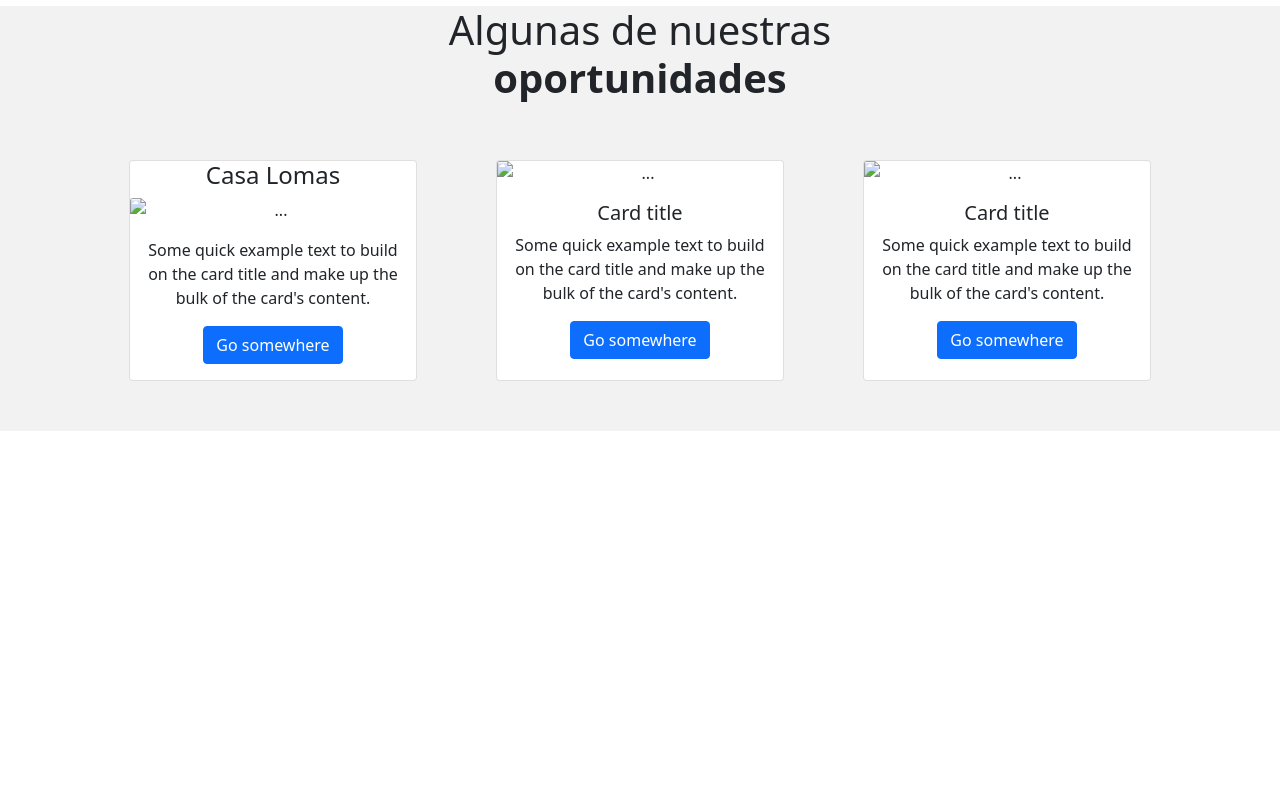
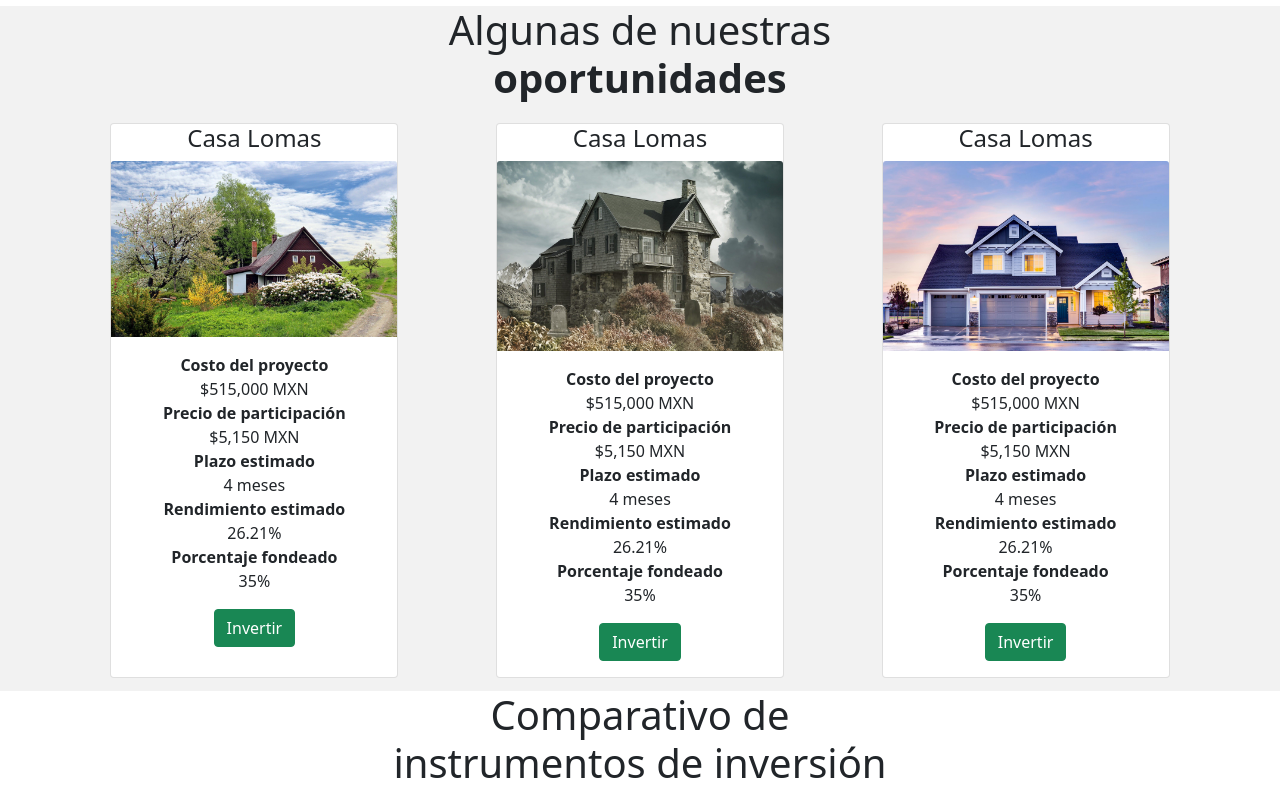
Before and after one commit to AlexZ-25/AlexZ-25.github.io, a plain HTML site: page index.html in a window 1280 px wide. Shown: the part 740-1540 px from the top of the page. Before the commit the page ends 1171 px from the top, so only its background shows below. Drawn offline with nearby package versions, Linux system fonts and the light colour scheme.

Commit message:
Agrego seccion blog y adicionales

```diff
--- a/index.html
+++ b/index.html
@@ -98,8 +98,8 @@
         </form>
       </div>
     </div>
-    <!-- ADICIONALES -->
-    <div class="adicionales">
+    <!-- BLOG -->
+    <div class="blog">
       <!-- titulo -->
       <div>
         <h1>Algunas de nuestras<br><b>oportunidades</b></h1>
@@ -108,38 +108,64 @@
       <div class="container-cards">
         <div class="card" style="width: 18rem">
           <h4 class="card-title">Casa Lomas</h4>
-          <img src="..." class="card-img-top" alt="..." />
+          <img src="./assets/images/casa1.jpg" class="card-img-top" alt="..." />
           <div class="card-body">
             <p class="card-text">
-              Some quick example text to build on the card title and make up the
-              bulk of the card's content.
+              <b>Costo del proyecto</b><br>$515,000 MXN<br>
+              <b>Precio de participación</b><br>$5,150 MXN<br>
+              <b>Plazo estimado</b><br>4 meses<br>
+              <b>Rendimiento estimado</b><br>26.21%<br>
+              <b>Porcentaje fondeado</b><br>35%<br>
             </p>
-            <a href="#" class="btn btn-primary">Go somewhere</a>
+            <a href="#" class="btn btn-success">Invertir</a>
           </div>
         </div>
         <div class="card" style="width: 18rem">
-          <img src="..." class="card-img-top" alt="..." />
+          <h4 class="card-title">Casa Lomas</h4>
+          <img src="./assets/images/casa2.jpg" class="card-img-top" alt="..." />
           <div class="card-body">
-            <h5 class="card-title">Card title</h5>
             <p class="card-text">
-              Some quick example text to build on the card title and make up the
-              bulk of the card's content.
+              <b>Costo del proyecto</b><br>$515,000 MXN<br>
+              <b>Precio de participación</b><br>$5,150 MXN<br>
+              <b>Plazo estimado</b><br>4 meses<br>
+              <b>Rendimiento estimado</b><br>26.21%<br>
+              <b>Porcentaje fondeado</b><br>35%<br>
             </p>
-            <a href="#" class="btn btn-primary">Go somewhere</a>
+            <a href="#" class="btn btn-success">Invertir</a>
           </div>
         </div>
         <div class="card" style="width: 18rem">
-          <img src="..." class="card-img-top" alt="..." />
+          <h4 class="card-title">Casa Lomas</h4>
+          <img src="./assets/images/casa3.jpg" class="card-img-top" alt="..." />
           <div class="card-body">
-            <h5 class="card-title">Card title</h5>
             <p class="card-text">
-              Some quick example text to build on the card title and make up the
-              bulk of the card's content.
+              <b>Costo del proyecto</b><br>$515,000 MXN<br>
+              <b>Precio de participación</b><br>$5,150 MXN<br>
+              <b>Plazo estimado</b><br>4 meses<br>
+              <b>Rendimiento estimado</b><br>26.21%<br>
+              <b>Porcentaje fondeado</b><br>35%<br>
             </p>
-            <a href="#" class="btn btn-primary">Go somewhere</a>
+            <a href="#" class="btn btn-success">Invertir</a>
           </div>
         </div>
       </div>
     </div>
+    <!-- ADICIONALES -->
+    <div class="adicionales">
+      <h1>Comparativo de<br>instrumentos de inversión</h1>
+      <div class="chart">
+        <img id="chart-comparativo"
+        src="./assets/images/chart.jpg"
+        alt="Comparativo de instrumentos" />
+      </div>
+    </div>
+    <div class="footer">
+      <img
+      id="logo-flipin"
+      src="./assets/images/logo-color.svg"
+      alt="Logo Flipin"
+    />
+    </div>
+    <script src="https://cdn.jsdelivr.net/npm/bootstrap@5.1.3/dist/js/bootstrap.bundle.min.js" integrity="sha384-ka7Sk0Gln4gmtz2MlQnikT1wXgYsOg+OMhuP+IlRH9sENBO0LRn5q+8nbTov4+1p" crossorigin="anonymous"></script>
   </body>
 </html>
--- a/styles/style.css
+++ b/styles/style.css
@@ -10,18 +10,11 @@
   }
 
 .jumbotron{
-    /* width: 100%; */
-    /* height: 714px; */
     background: #fff;
 }
 
 #myVideo {
-    /* position: fixed; */
-    /* right: 0;
-    bottom: 0; */
     width: 100%;
-    /* height: 714px; */
-    /* min-height: 100%; */
 }
 
 .overlay {
@@ -39,8 +32,6 @@
     position:absolute;
     top: 300px;
     right: 0px;
-    /* left: 350px; */
-    /* width: 100%; */
     text-align: end;
     z-index:1;
     font-size: 2vw;
@@ -58,7 +49,7 @@
     font-size: 2vw;
 }
 
-.adicionales{
+.blog{
     background: #f2f2f2;
     text-align: center;
 }
@@ -66,16 +57,28 @@
 .container-cards{
     display: flex;
     justify-content: space-evenly;
-    padding: 50px;
+    padding: 1%;
 }
 
 .card-title{
 text-align: center;
 }
 
+.adicionales{
+    background: #fff;
+    text-align: center;
+}
 
+#chart-comparativo{
+    width: 100%;
+    height: auto;
+    padding: 1%;
+}
 
-
+.footer{
+    background: #f2f2f2;
+    text-align: center;
+}
 
 /*#######MEDIA QUERIES#######*/
 
```
Also changed, not shown: assets/images/casa1.jpg (renamed from assets/images/cottage-gf536c719b_1920.jpg), assets/images/casa2.jpg (renamed from assets/images/house-g1d8908259_1920.jpg), assets/images/casa3.jpg (renamed from assets/images/house-g6b1308a6d_1920.jpg), assets/images/casa4.jpg (renamed from assets/images/house-ga7fb8a5bd_1280.jpg), assets/images/casa5.jpg (renamed from assets/images/large-home-gcea77875a_1280.jpg), assets/images/casa6.jpg (renamed from assets/images/mexico-g4cbd4b05e_1920.jpg), assets/images/chart.jpg (added).
